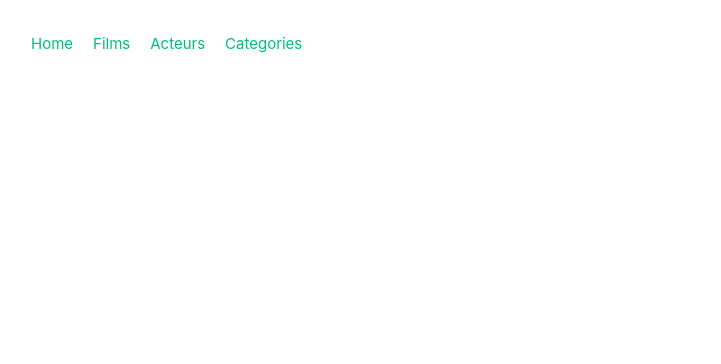
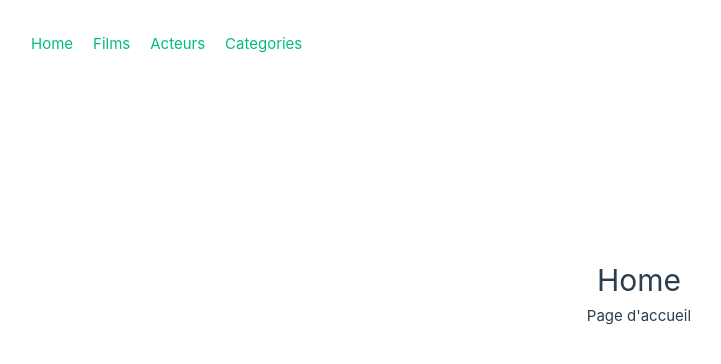
Before and after one commit to Twikus/WRA506-API-Project, a Vue app in the folder vue-project/: page / in a window 1280 px wide. Shown: the top 364 px of the page, without its empty margins (1-722 px from the left). Built offline with nearby package versions, Linux system fonts and the light colour scheme.

Commit message:
feat: add home

```diff
--- a/vue-project/src/views/HomeView.vue
+++ b/vue-project/src/views/HomeView.vue
@@ -1,5 +1,13 @@
 <template>
-    <div>
-
+    <div class="container-home">
+        <h1>Home</h1>
+        <p>Page d'accueil</p>
     </div>
 </template>
+
+<style scoped>
+    .container-home {
+        text-align: center;
+    }
+
+</style>
```
